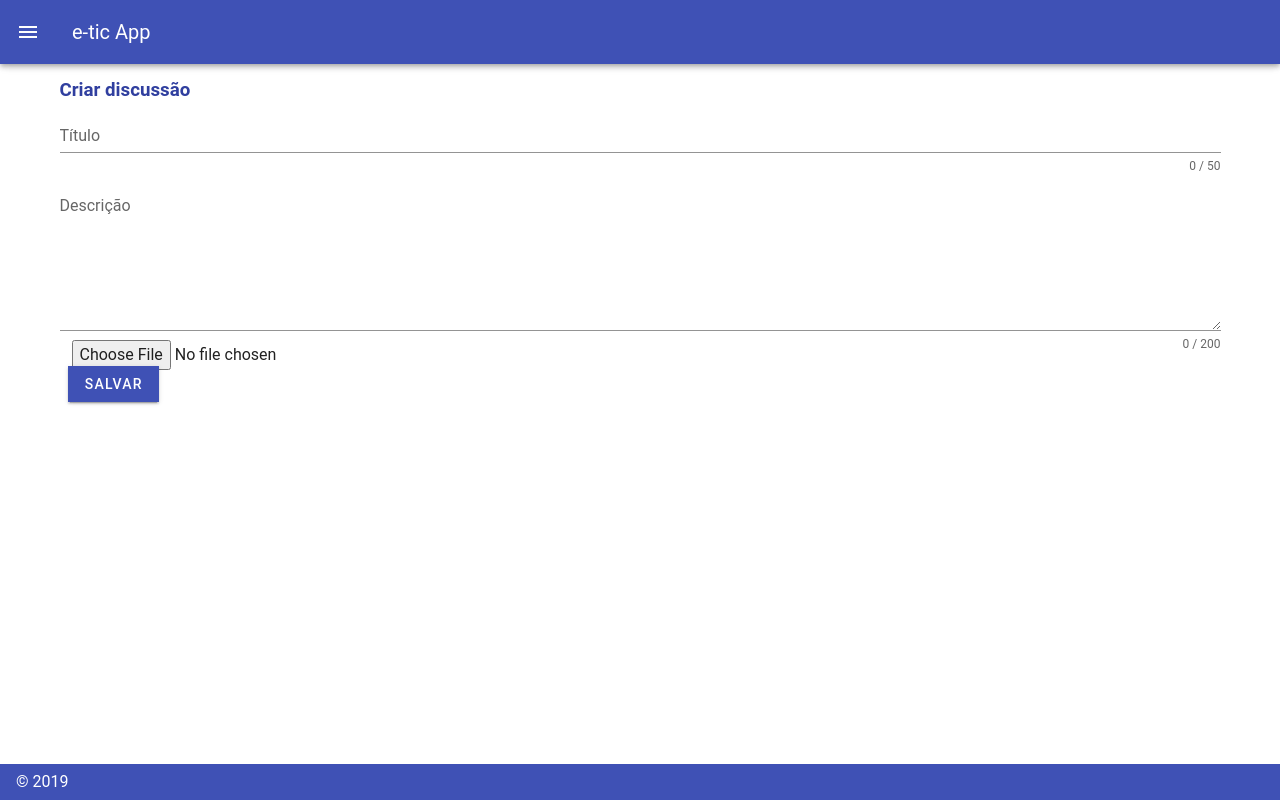
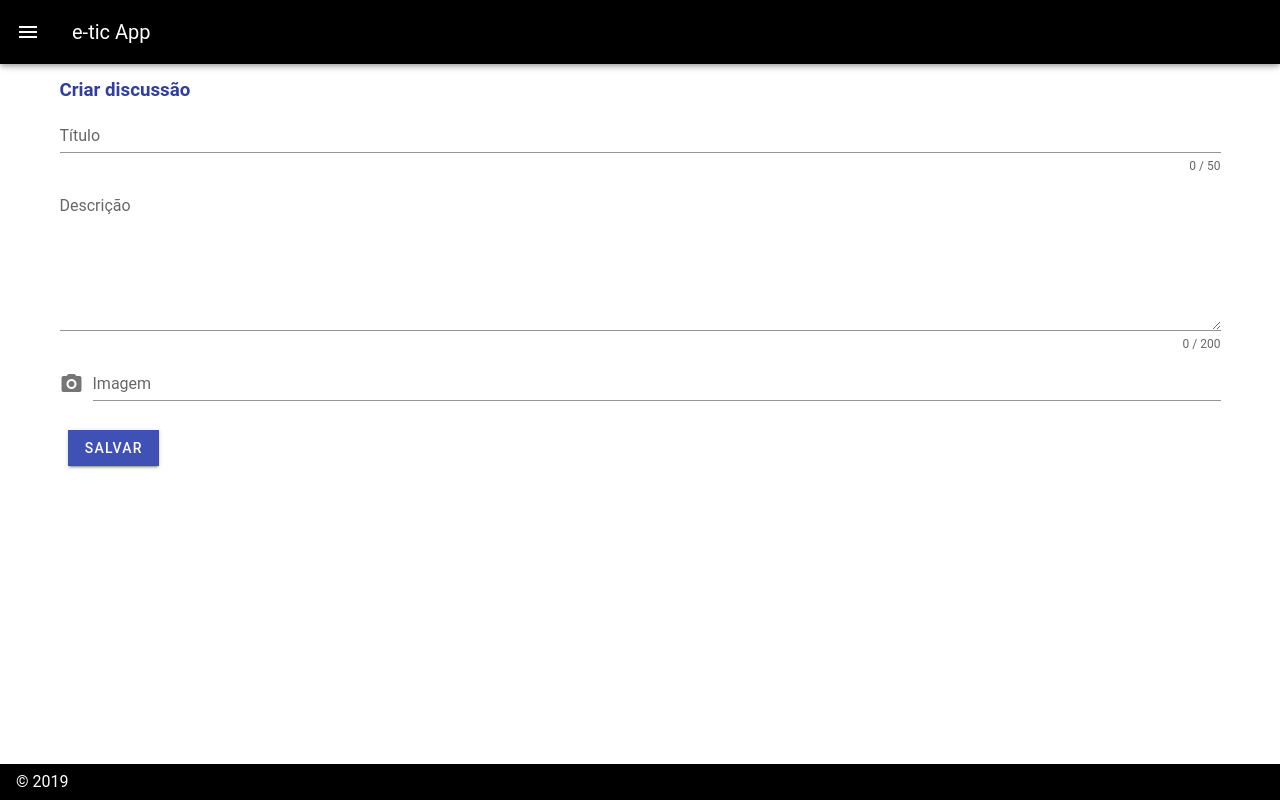
Before and after one commit to marcelopbg/firebase-etic, a Vue app: page /topic/create in a window 1280 px wide. Built offline with nearby package versions, Linux system fonts and the light colour scheme; a small style sheet from the web is missing.

Commit message:
snackbar e link no card

```diff
--- a/src/App.vue
+++ b/src/App.vue
@@ -25,7 +25,7 @@
       </v-list>
     </v-navigation-drawer>
 
-    <v-app-bar app color="indigo" dark>
+    <v-app-bar app color="black" dark>
       <v-app-bar-nav-icon @click.stop="drawer = !drawer"></v-app-bar-nav-icon>
       <v-toolbar-title>e-tic App</v-toolbar-title>
     </v-app-bar>
@@ -33,7 +33,7 @@
     <v-content>
       <router-view></router-view>
     </v-content>
-    <v-footer color="indigo" app>
+    <v-footer color="black" app>
       <span class="white--text">&copy; 2019</span>
     </v-footer>
   </v-app>
--- a/src/components/CreateTopic.vue
+++ b/src/components/CreateTopic.vue
@@ -15,16 +15,17 @@
             label="Descrição"
           ></v-textarea>
         </v-row>
-         <input
-            class="form-control"
-            type="file"
-            ref="fileInput"
-            style
-            accept="image/*"
-            @change="onFilePicked"
-          >
         <v-row>
-          <v-btn class="ma-2" tile color="indigo" dark v-on:click="sendShitToFb()">Salvar</v-btn>
+          <v-file-input
+            accept="image/png, image/jpeg, image/bmp"
+            placeholder="Selecione uma imagem de fundo"
+            prepend-icon="mdi-camera"
+            label="Imagem"
+            v-on:change="onFilePicked"
+          ></v-file-input>
+        </v-row>
+        <v-row>
+          <v-btn class="ma-2" tile color="indigo" dark v-on:click="sendFile()">Salvar</v-btn>
         </v-row>
       </v-container>
     </v-form>
@@ -33,6 +34,7 @@
 
 <script>
 import firebase from "firebase";
+// import { log } from 'util';
 
 export default {
   data: () => ({
@@ -52,28 +54,57 @@ export default {
     ]
   }),
   methods: {
-    sendShitToFb() {
+    sendFile() {
+      try {
+        const filename = this.fileName;
+        let randomString = Math.random()
+          .toString(36)
+          .substring(5);
+        const ext = filename.slice(filename.lastIndexOf("."));
+        firebase
+          .storage()
+          .ref("home/" + randomString + ext)
+          .put(this.image)
+          .then(response => {
+            firebase
+              .storage()
+              .ref("home/")
+              .child(response.ref.name)
+              .getDownloadURL()
+              .then(url => {
+                this.sendShitToFb(url);
+              });
+          });
+      } catch (e) {
+        return e;
+      }
+    },
+    sendShitToFb(url) {
       try {
         const response = firebase
           .database()
           .ref("topicos/")
-          .push({ title: this.title, description: this.description, timestamp: new Date().getTime() });
-        alert(response);
+          .push({
+            title: this.title,
+            description: this.description,
+            image: url,
+            timestamp: new Date().getTime()
+          });
+        this.snackbar = true;
+        this.$router.push({name: 'feed', params: {snackbar: true}})
+        return response;
       } catch (e) {
         return e;
       }
     },
-      onFilePicked(event) {
-      const files = event.target.files;
-      let filename = files[0].name;
-      if (filename.lastIndexOf(".") <= 0) {
-        return alert("Please add a valid field!");
-      }
+
+    onFilePicked(event) {
+      const file = event;
       const fileReader = new FileReader();
-      fileReader.readAsDataURL(files[0]);
-      this.image = files[0];
-      this.fileName = files[0].name;
-    },
+      fileReader.readAsDataURL(file);
+      this.image = file;
+      this.fileName = file.name;
+    }
   }
 };
 </script>
--- a/src/components/Feed.vue
+++ b/src/components/Feed.vue
@@ -1,14 +1,19 @@
 <template>
   <v-container class="pa-2" fluid>
+    <v-snackbar v-model="mutableSnackbar" color="success" class="mt-6" :cener="true" :top="true">
+      Tópico criado com Sucesso
+      <v-btn dark text @click="snackbar = false">X</v-btn>
+    </v-snackbar>
     <v-row align="center" justify="center" v-if="!cards">
       <span>Não há nenhum tópico cadastrado :(</span>
     </v-row>
     <v-row>
       <v-col v-for="card in cards" v-bind:key="card.key" md="3">
+        <a v-on:click="openModal(card.key)">
         <v-card>
           <v-img
             max-height="300px"
-            :src="card.img"
+            :src="card.image"
             class="white--text"
             gradient="to bottom, rgba(0,0,0,.1), rgba(0,0,0,.5)"
           >
@@ -31,31 +36,45 @@
             </v-btn>
           </v-card-actions>
         </v-card>
+        </a>
       </v-col>
     </v-row>
   </v-container>
 </template>
 
 <script>
+/* eslint-disable */
 import firebase from "firebase";
 export default {
-  data: () => ({
-    cards: []
-  }),
+  props: ["snackbar"],
+  data: function() {
+    return {
+      cards: [],
+      mutableSnackbar: this.snackbar
+    };
+  },
+
   mounted() {
-    firebase.database().ref("newRef/").push({'dalton': 'cesar', 'teste': 'teste'});
-    var topicsRef = firebase.database().ref("topicos/");
-    topicsRef
-    .on("value", (snapshot) => {
-      this.cards = []
-      snapshot.forEach((child) => {
-        var key = child.key;
-        var childData = child.val();
-        childData['key'] = key;
-        childData['img'] = "https://cdn.vuetifyjs.com/images/cards/plane.jpg";
-        this.cards.push(childData);
+    this.fetch();
+  },
+  methods: {
+    fetch() {
+      var topicsRef = firebase.database().ref("topicos/");
+      topicsRef.on("value", snapshot => {
+        this.cards = [];
+        var newObj = [];
+        var obj = snapshot.toJSON();
+        for (var key in obj) {
+          var line = obj[key];
+          line["key"] = key;
+          newObj.push(line);
+        }
+        this.cards = newObj.reverse();
       });
-    });
+    },
+    openModal(key) {
+      console.log(key);
+    }
   }
 };
 </script>
--- a/src/main.js
+++ b/src/main.js
@@ -17,7 +17,7 @@ const firebaseConfig = {
   authDomain: "e-tic-app.firebaseapp.com",
   databaseURL: "https://e-tic-app.firebaseio.com",
   projectId: "e-tic-app",
-  storageBucket: "",
+  storageBucket: "gs://e-tic-app.appspot.com",
   messagingSenderId: "1945285727",
   appId: "1:1945285727:web:4dccf77d83aae0c08a57ea"
 };
@@ -27,7 +27,7 @@ firebase.initializeApp(firebaseConfig);
 const db = firebase.database();
 
 const routes = [
-  {path: '/', component: Feed},
+  {path: '/', component: Feed, props: true, name: 'feed' },
   {path: '/topic/create', component: CreateTopic}
 ]
 
```
